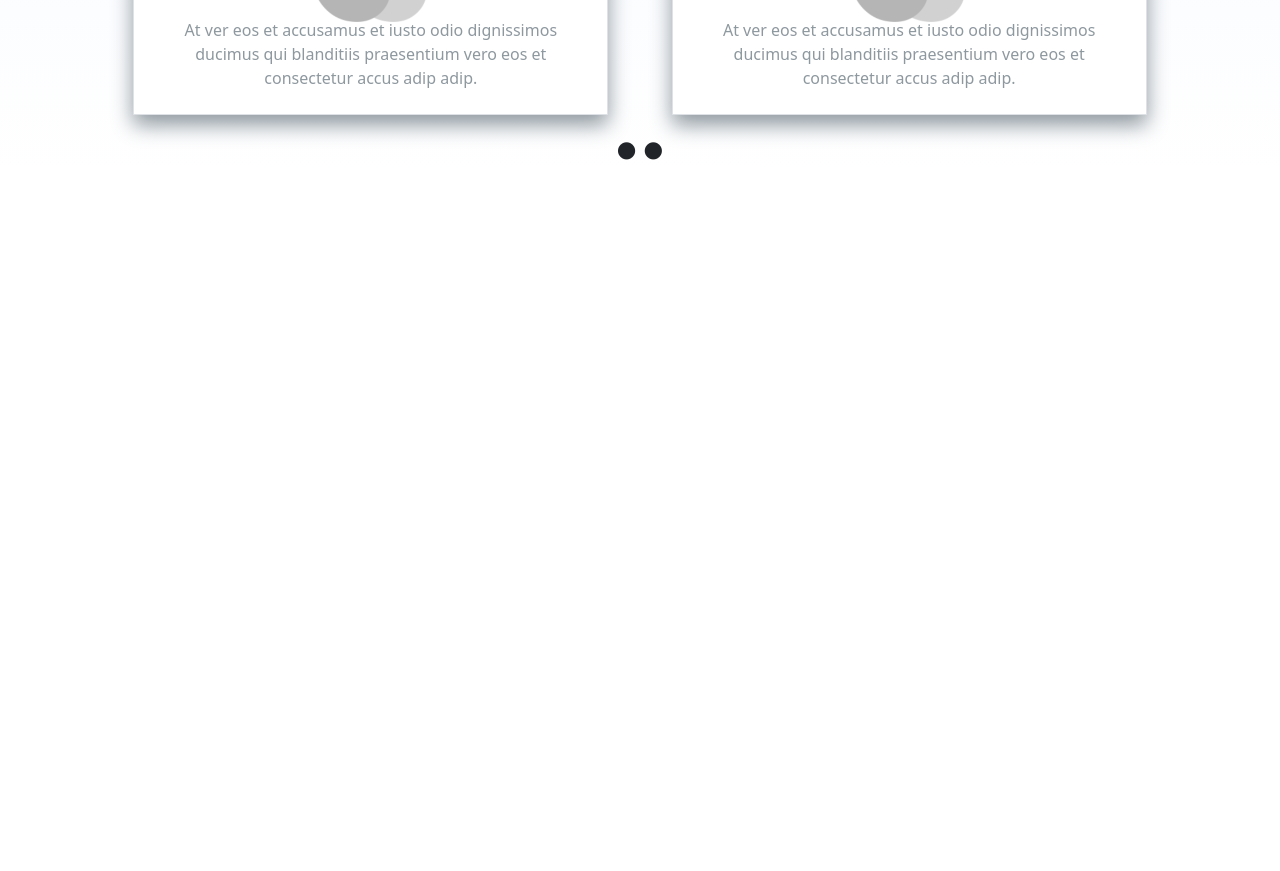
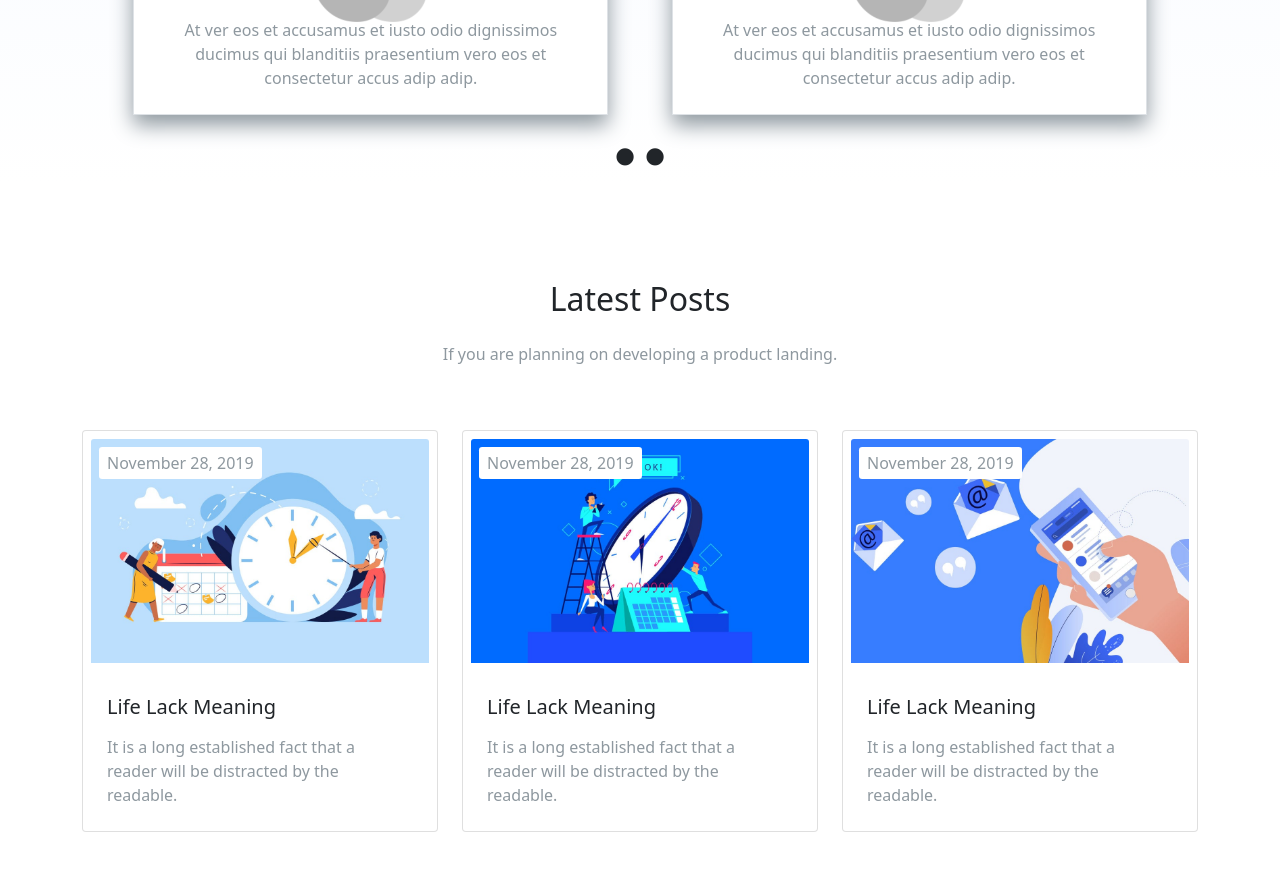
Before and after one commit to nicosanji/proj-html-vuejs, a Vue app: page / in a window 1280 px wide. Shown: the part 2900-3771 px from the top of the page. Before the commit the page ends 3119 px from the top, so only its background shows below. Built offline with nearby package versions, Linux system fonts and the light colour scheme.

Commit message:
Completato componente "posts"

```diff
--- a/src/App.vue
+++ b/src/App.vue
@@ -6,6 +6,7 @@
     <TipsTricks></TipsTricks>
     <Features></Features>
     <Testimonials></Testimonials>
+    <Posts></Posts>
   </div>
 </template>
 
@@ -16,6 +17,7 @@ import OnlineMarketing from "./components/OnlineMarketing.vue";
 import TipsTricks from "./components/TipsTricks.vue";
 import Features from "./components/Features.vue";
 import Testimonials from "./components/Testimonials.vue";
+import Posts from "./components/Posts.vue";
 
 export default {
   name: "App",
@@ -26,6 +28,7 @@ export default {
     TipsTricks,
     Features,
     Testimonials,
+    Posts,
   },
 };
 </script>
@@ -239,11 +242,17 @@ header {
   }
   h5 {
     display: inline-block;
-    padding: 0 0.3rem;
+    padding: 0.4rem;
     cursor: pointer;
     &:focus {
       color: #377dff;
     }
   }
 }
+
+.posts {
+  p {
+    color: #8e989f;
+  }
+}
 </style>
--- /dev/null
+++ b/src/components/Posts.vue
@@ -0,0 +1,85 @@
+<template>
+  <div class="posts py-5">
+    <div class="w-50 mx-auto">
+      <h2 class="text-center">Latest Posts</h2>
+      <p class="text-center mt-4">
+        If you are planning on developing a product landing.
+      </p>
+    </div>
+    <div class="container">
+      <div class="row justify-content-evenly pt-5">
+        <div class="col-4">
+          <div class="card w-100 p-2 position-relative">
+            <div
+              class="position-absolute bg-white rounded-1 px-2 py-1 ms-2 mt-2"
+            >
+              <p class="mb-0">November 28, 2019</p>
+            </div>
+            <img
+              src="../assets/img/19.jpg"
+              class="card-img-top"
+              alt="card-img-1"
+            />
+            <div class="card-body">
+              <h5 class="card-title my-3">Life Lack Meaning</h5>
+              <p class="card-text pe-5">
+                It is a long established fact that a reader will be distracted
+                by the readable.
+              </p>
+            </div>
+          </div>
+        </div>
+        <div class="col-4">
+          <div class="card w-100 p-2 position-relative">
+            <div
+              class="position-absolute bg-white rounded-1 px-2 py-1 ms-2 mt-2"
+            >
+              <p class="mb-0">November 28, 2019</p>
+            </div>
+            <img
+              src="../assets/img/18.jpg"
+              class="card-img-top"
+              alt="card-img-1"
+            />
+            <div class="card-body">
+              <h5 class="card-title my-3">Life Lack Meaning</h5>
+              <p class="card-text pe-5">
+                It is a long established fact that a reader will be distracted
+                by the readable.
+              </p>
+            </div>
+          </div>
+        </div>
+        <div class="col-4">
+          <div class="card w-100 p-2 position-relative">
+            <div
+              class="position-absolute bg-white rounded-1 px-2 py-1 ms-2 mt-2"
+            >
+              <p class="mb-0">November 28, 2019</p>
+            </div>
+            <img
+              src="../assets/img/17.jpg"
+              class="card-img-top"
+              alt="card-img-1"
+            />
+            <div class="card-body">
+              <h5 class="card-title my-3">Life Lack Meaning</h5>
+              <p class="card-text pe-5">
+                It is a long established fact that a reader will be distracted
+                by the readable.
+              </p>
+            </div>
+          </div>
+        </div>
+      </div>
+    </div>
+  </div>
+</template>
+
+<script>
+export default {
+  name: "Posts",
+};
+</script>
+
+<style></style>
```
Also changed, not shown: 10 other files (tests, documents, lock files or other folders).
